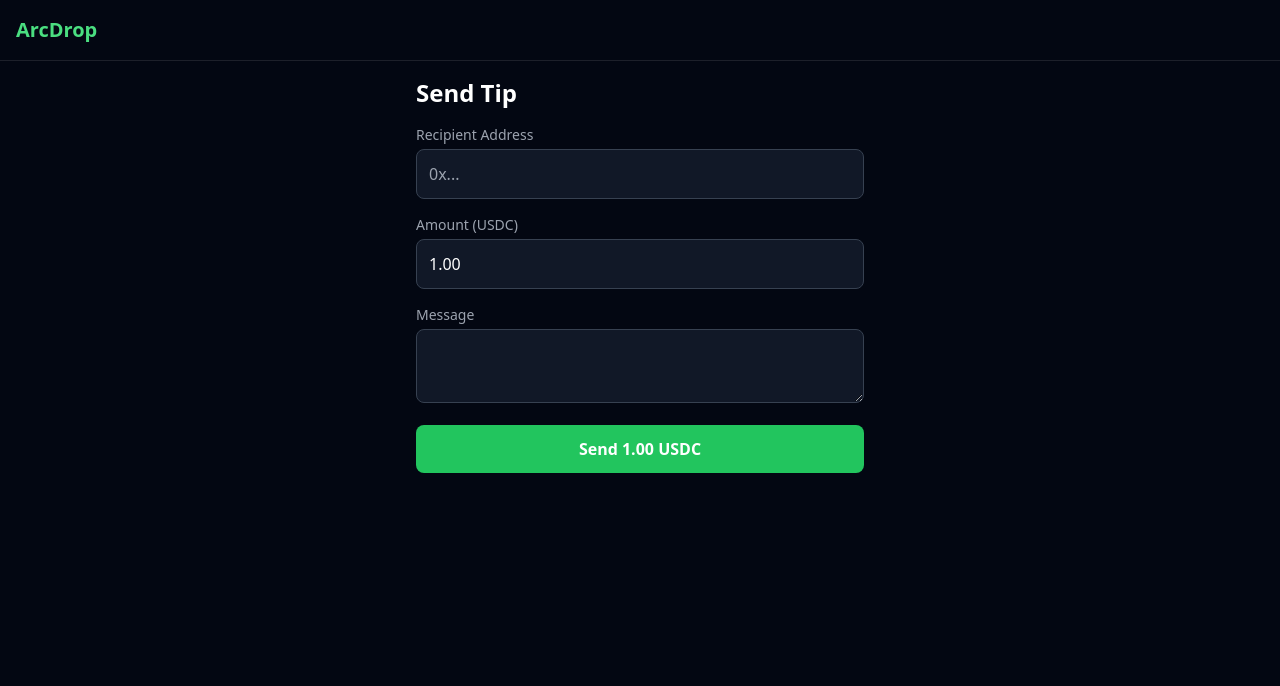
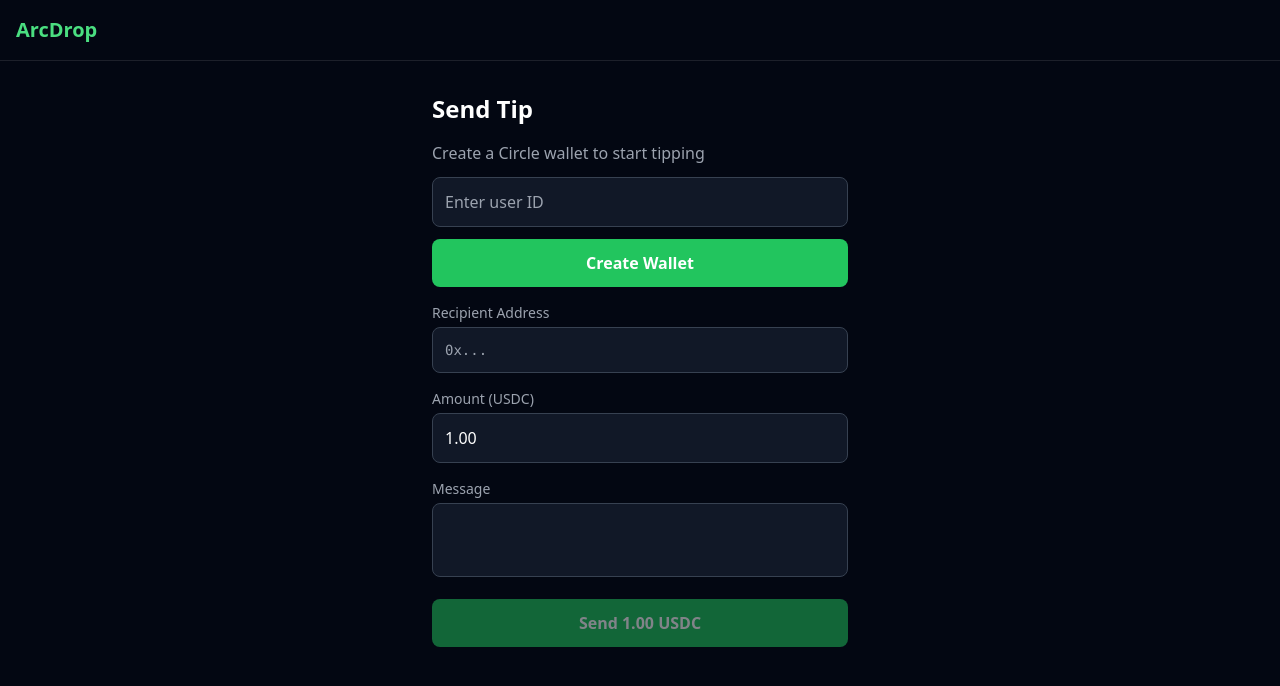
Before and after one commit to webnix-space/ArcDrop, a React (Vite) app in the folder frontend/: page /send in a window 1280 px wide. Shown: the top 686 px of the page. Built offline with nearby package versions, Linux system fonts and the light colour scheme.

Commit message:
real wallet flow

```diff
--- a/frontend/src/pages/SendTip.jsx
+++ b/frontend/src/pages/SendTip.jsx
@@ -1,26 +1,79 @@
-import React, { useState } from 'react'
+import React, { useState, useEffect } from 'react'
 import axios from 'axios'
 
 const API_BASE = import.meta.env.VITE_API_URL || 'http://localhost:3001/api'
 
 export default function SendTip() {
+  const [wallet, setWallet] = useState(null)
+  const [balance, setBalance] = useState('0')
   const [recipient, setRecipient] = useState('')
   const [amount, setAmount] = useState('1.00')
   const [message, setMessage] = useState('')
   const [result, setResult] = useState(null)
   const [loading, setLoading] = useState(false)
+  const [userId, setUserId] = useState('')
+
+  // Load wallet from localStorage on mount
+  useEffect(() => {
+    const saved = localStorage.getItem('arcdrop_wallet')
+    if (saved) {
+      try {
+        const w = JSON.parse(saved)
+        setWallet(w)
+        fetchBalance(w.walletId)
+      } catch (e) {}
+    }
+  }, [])
+
+  const fetchBalance = async (walletId) => {
+    try {
+      const res = await axios.get(`${API_BASE}/wallet/${walletId}`)
+      if (res.data.success) {
+        setBalance(res.data.wallet.balance)
+      }
+    } catch (err) {
+      console.error('Balance error:', err)
+    }
+  }
+
+  const createWallet = async () => {
+    if (!userId.trim()) {
+      alert('Enter a user ID first')
+      return
+    }
+    setLoading(true)
+    try {
+      const res = await axios.post(`${API_BASE}/wallet/create`, { userId: userId.trim() })
+      if (res.data.success) {
+        const w = res.data.wallet
+        localStorage.setItem('arcdrop_wallet', JSON.stringify(w))
+        setWallet(w)
+        setBalance('0')
+      }
+    } catch (err) {
+      alert('Wallet creation failed: ' + (err.response?.data?.error || err.message))
+    } finally {
+      setLoading(false)
+    }
+  }
 
   const handleSend = async (e) => {
     e.preventDefault()
+    if (!wallet) {
+      alert('Create wallet first')
+      return
+    }
     setLoading(true)
+    setResult(null)
     try {
       const res = await axios.post(`${API_BASE}/tip/send`, {
-        senderId: 'demo-user',
+        senderWalletId: wallet.walletId,
         recipientAddress: recipient,
         amount: parseFloat(amount),
         message
       })
       setResult(res.data)
+      fetchBalance(wallet.walletId)
     } catch (err) {
       setResult({ error: err.response?.data?.error || err.message })
     } finally {
@@ -28,14 +81,52 @@ export default function SendTip() {
     }
   }
 
+  const disconnect = () => {
+    localStorage.removeItem('arcdrop_wallet')
+    setWallet(null)
+    setBalance('0')
+  }
+
   return (
-    <div className="max-w-md mx-auto space-y-4">
+    <div className="max-w-md mx-auto space-y-4 p-4">
       <h2 className="text-2xl font-bold">Send Tip</h2>
+
+      {!wallet ? (
+        <div className="space-y-3">
+          <p className="text-gray-400">Create a Circle wallet to start tipping</p>
+          <input
+            type="text"
+            value={userId}
+            onChange={e => setUserId(e.target.value)}
+            placeholder="Enter user ID"
+            className="w-full bg-gray-900 border border-gray-700 rounded-lg p-3 text-white"
+          />
+          <button onClick={createWallet} disabled={loading}
+            className="w-full bg-green-500 hover:bg-green-600 disabled:opacity-50 text-white font-bold py-3 rounded-lg">
+            {loading ? 'Creating...' : 'Create Wallet'}
+          </button>
+        </div>
+      ) : (
+        <div className="space-y-3">
+          <div className="flex justify-between items-center">
+            <div>
+              <p className="text-sm text-gray-400">Wallet</p>
+              <p className="font-mono text-sm">{wallet.address.slice(0, 8)}...{wallet.address.slice(-6)}</p>
+            </div>
+            <div className="text-right">
+              <p className="text-sm text-gray-400">Balance</p>
+              <p className="text-green-400 font-bold">{parseFloat(balance).toFixed(2)} USDC</p>
+            </div>
+          </div>
+          <button onClick={disconnect} className="text-sm text-red-400">Disconnect</button>
+        </div>
+      )}
+
       <form onSubmit={handleSend} className="space-y-4">
         <div>
           <label className="block text-sm text-gray-400 mb-1">Recipient Address</label>
           <input type="text" value={recipient} onChange={e => setRecipient(e.target.value)}
-            className="w-full bg-gray-900 border border-gray-700 rounded-lg p-3 text-white"
+            className="w-full bg-gray-900 border border-gray-700 rounded-lg p-3 text-white font-mono text-sm"
             placeholder="0x..." required />
         </div>
         <div>
@@ -47,14 +138,15 @@ export default function SendTip() {
         <div>
           <label className="block text-sm text-gray-400 mb-1">Message</label>
           <textarea value={message} onChange={e => setMessage(e.target.value)}
-            className="w-full bg-gray-900 border border-gray-700 rounded-lg p-3 text-white"
+            className="w-full bg-gray-900 border border-gray-700 rounded-lg p-3 text-white resize-none"
             rows="2" maxLength="200" />
         </div>
-        <button type="submit" disabled={loading}
+        <button type="submit" disabled={loading || !wallet}
           className="w-full bg-green-500 hover:bg-green-600 disabled:opacity-50 text-white font-bold py-3 rounded-lg">
           {loading ? 'Sending...' : `Send ${amount} USDC`}
         </button>
       </form>
+
       {result && (
         <div className={`p-4 rounded-lg ${result.error ? 'bg-red-900/30 border border-red-500/30' : 'bg-green-900/30 border border-green-500/30'}`}>
           <pre className="text-xs overflow-auto">{JSON.stringify(result, null, 2)}</pre>
```
